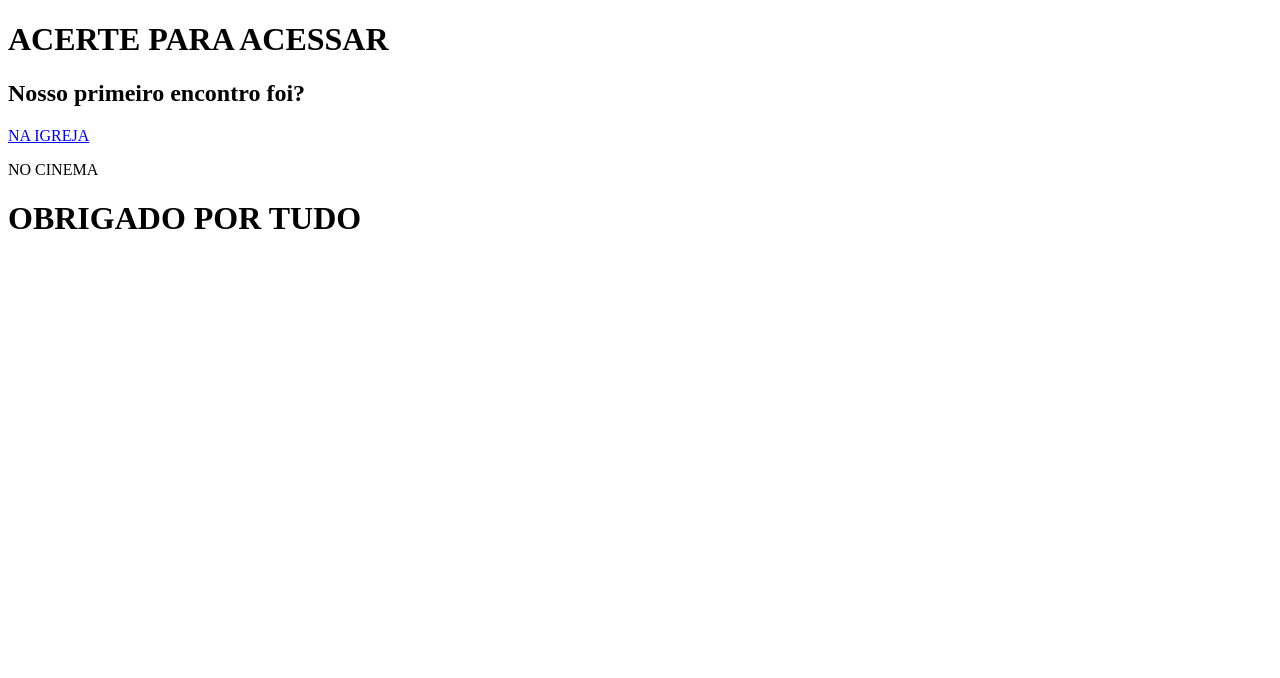
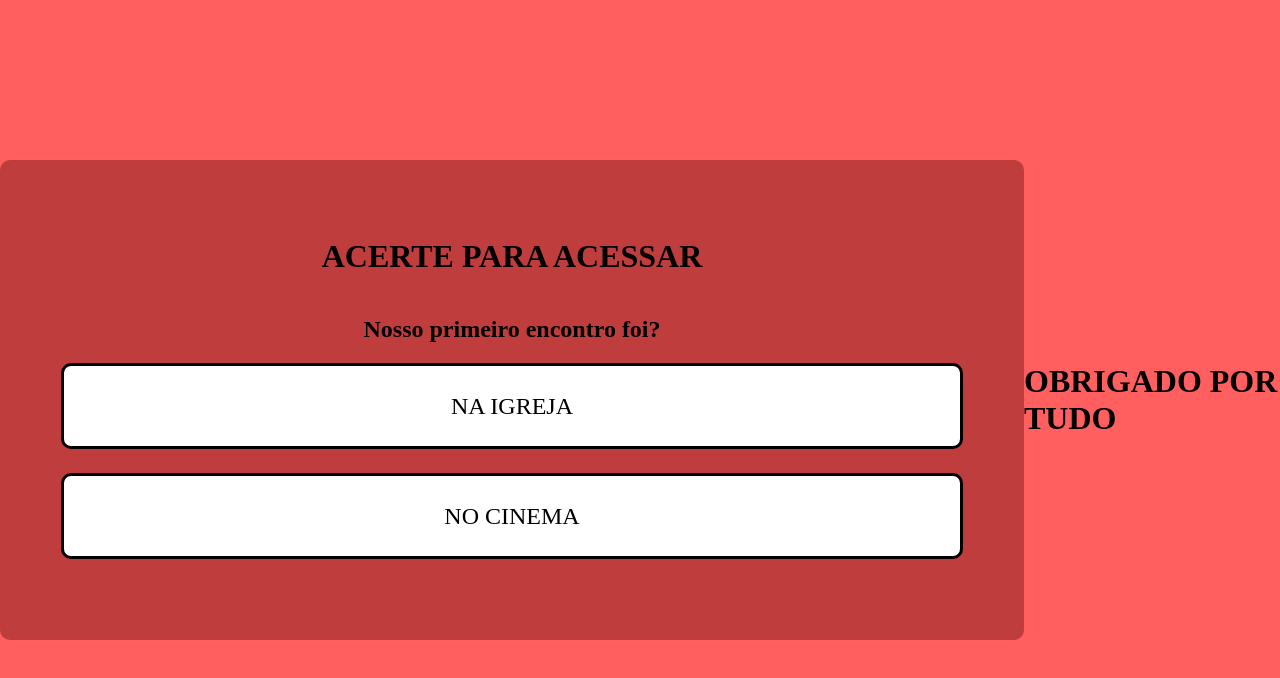
Before and after one commit to wesleimelo/1-ANO, a plain HTML site: page HTMLS/login.html in a window 1280 px wide. Drawn offline with Linux system fonts and the light colour scheme; files that its build step writes are made by us from their sources; the site is published under a folder, as on GitHub Pages, so addresses that start at the root find nothing.

Commit message:
att projetc

```diff
--- a/HTMLS/login.html
+++ b/HTMLS/login.html
@@ -4,7 +4,7 @@
     <meta charset="UTF-8">
     <meta name="viewport" content="width=device-width, initial-scale=1.0">
     <title>Bem Vinda!</title>
-    <link rel="stylesheet" href="/STYLES/login.css">
+    <link rel="stylesheet" href="login.css">
 </head>
 <body>
     <header>
```
Also changed, not shown: HTMLS/page1.html (+1 -1 lines), login.css (renamed from STYLES/login.css), page1.css (renamed from STYLES/page1.css).
